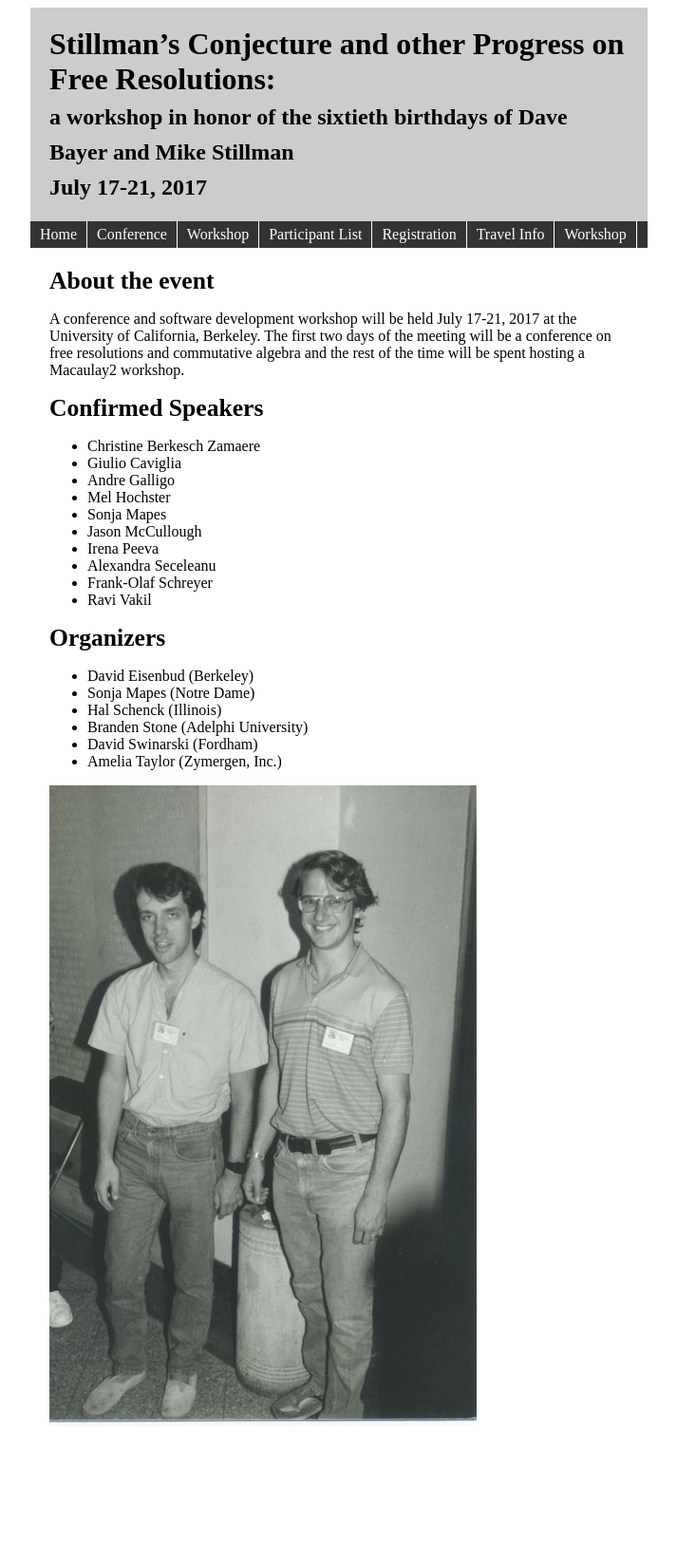
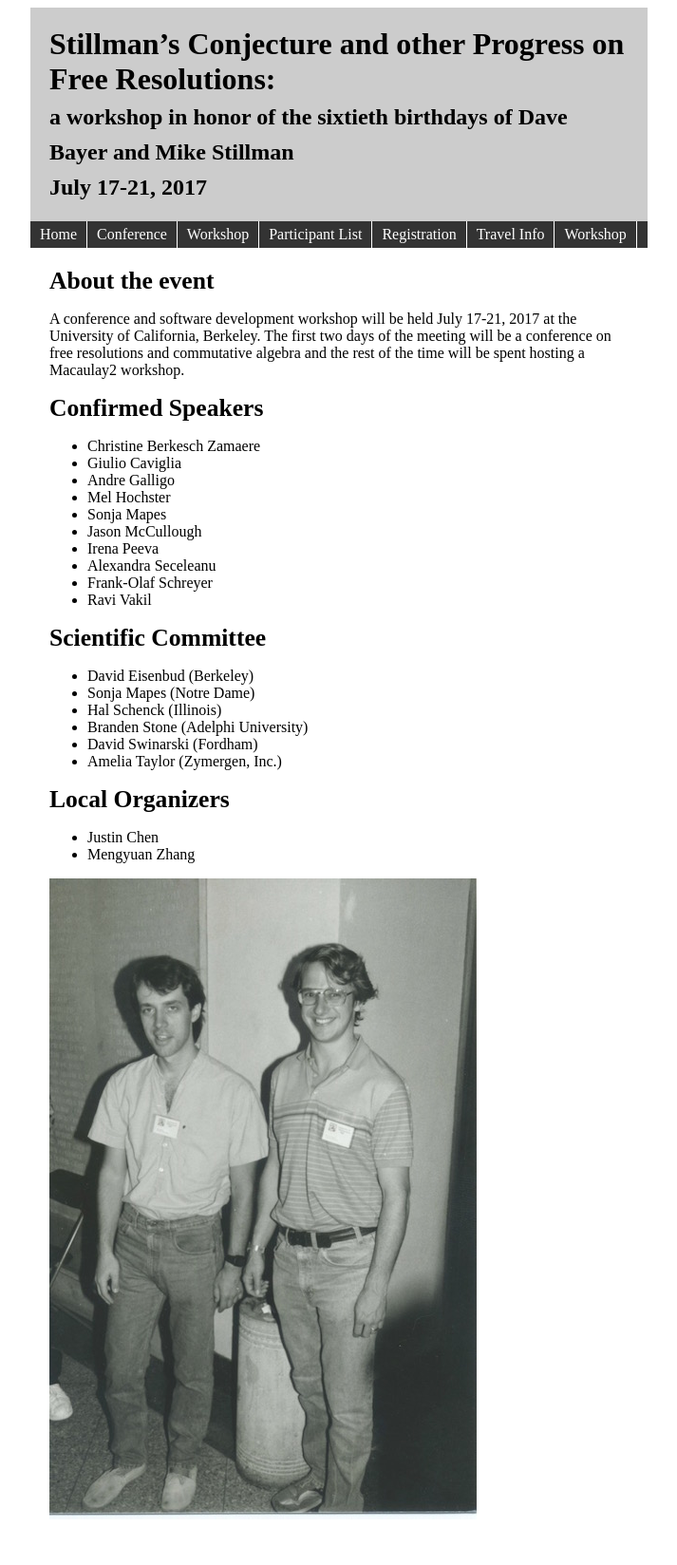
Before and after one commit to Macaulay2/Workshop-2017-Berkeley, a Jekyll site: the page built from index.md, in a window 1280 px wide. Shown: the whole page at 95% size, without its empty margins (283-996 px from the left). Built offline with Jekyll 4.4.1, drawn with Linux system fonts in a browser that asks for light colours; before the commit the page ends 1550 px from its top, so only the background shows below that.

Commit message:
updating conference and index file

```diff
--- a/index.md
+++ b/index.md
@@ -24,7 +24,7 @@ A conference and software development workshop will be held July 17-21, 2017 at
 * Ravi Vakil
 
 
-## Organizers
+## Scientific Committee
 
 * David Eisenbud (Berkeley)
 * Sonja Mapes (Notre Dame)
@@ -33,4 +33,9 @@ A conference and software development workshop will be held July 17-21, 2017 at
 * David Swinarski (Fordham)
 * Amelia Taylor (Zymergen, Inc.)
 
+## Local Organizers
+
+* Justin Chen
+* Mengyuan Zhang
+
 ![alt text](DM.jpg)
```
Also changed, not shown: conference.md (+6 -0 lines).
